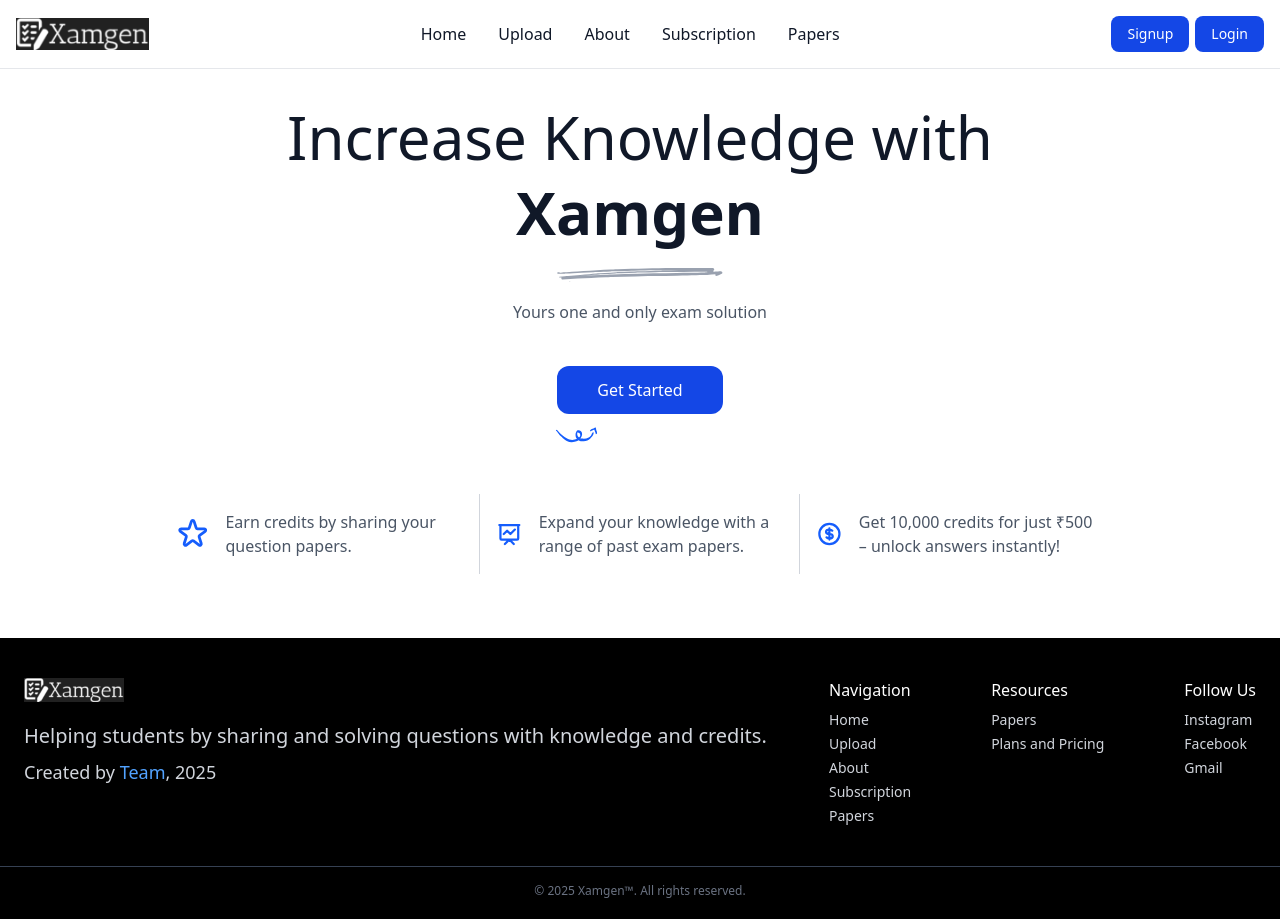
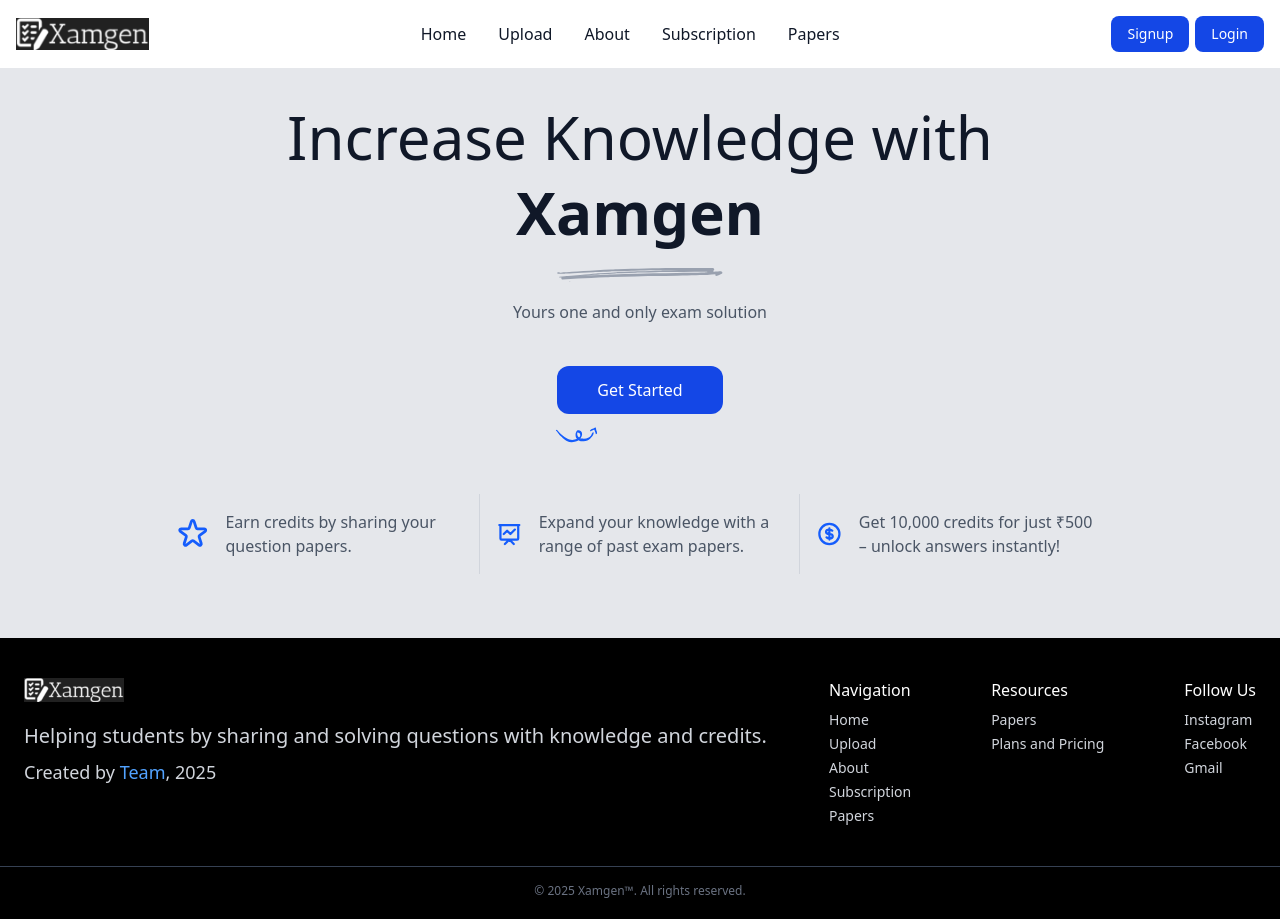
Before and after one commit to nishantlamba29/Exam-Repository-System, a React (Vite) app in the folder Frontend/: page / in a window 1280 px wide. Built offline with nearby package versions, Linux system fonts and the light colour scheme; a web font is replaced by a local one.

Commit message:
fix(layout): adjust background color to eliminate gap between content and footer

```diff
--- a/Frontend/src/App.jsx
+++ b/Frontend/src/App.jsx
@@ -31,7 +31,7 @@ function App() {
       }}
     >
       <Router>
-      <div className="flex flex-col  min-h-screen  ">
+      <div className="flex flex-col  min-h-screen bg-gray-900">
         <Navbar />
         <main className="flex-grow">
           <Routes>
--- a/Frontend/src/Components/Hero/Hero.jsx
+++ b/Frontend/src/Components/Hero/Hero.jsx
@@ -7,7 +7,7 @@ export default function Hero() {
   return (
     <>
       <motion.div
-        class="overflow-x-hidden"
+        class="bg-gray-200 overflow-x-hidden"
         initial={{ opacity: 0.2, y: -50 }}
         animate={{ opacity: 1, y: 0 }}
         transition={{ duration: 1 }}
```
